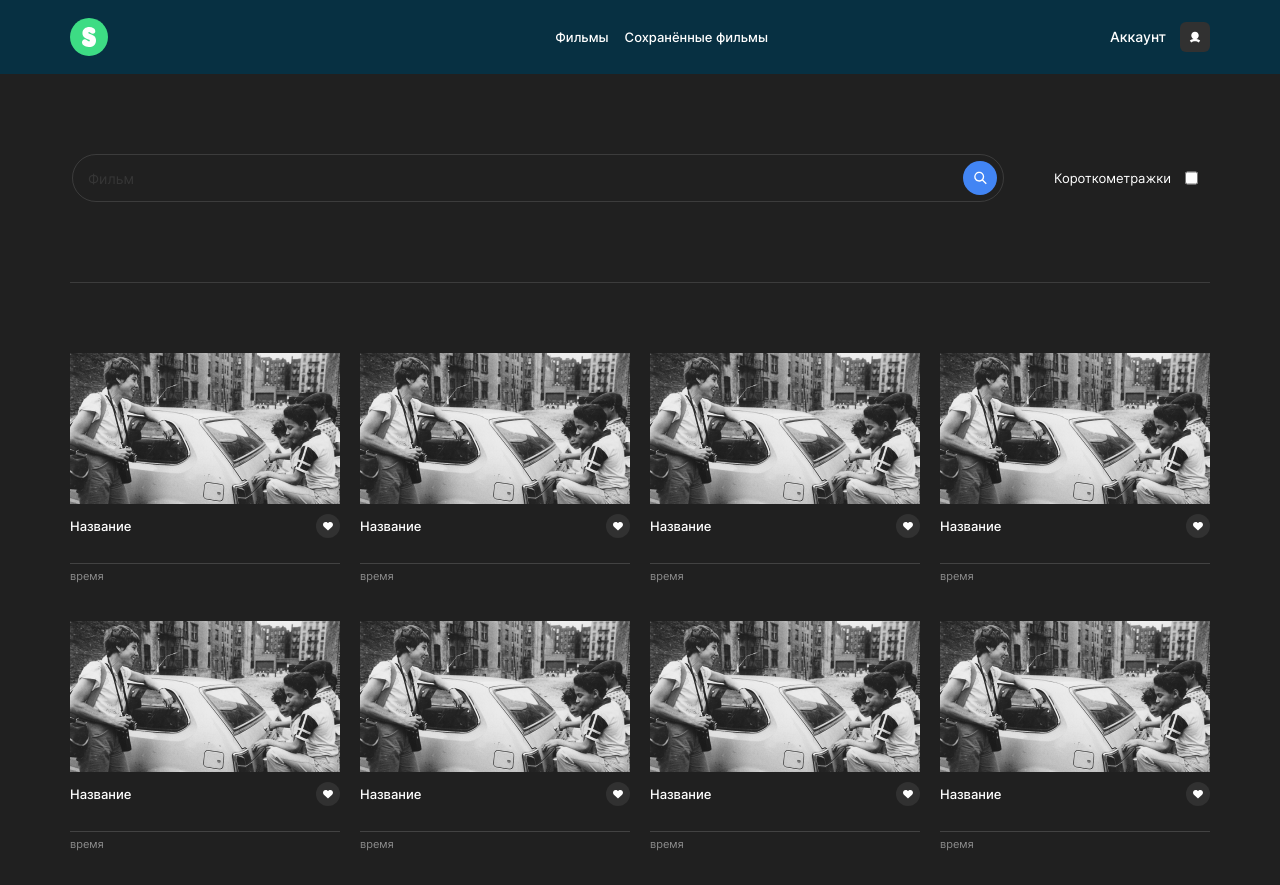
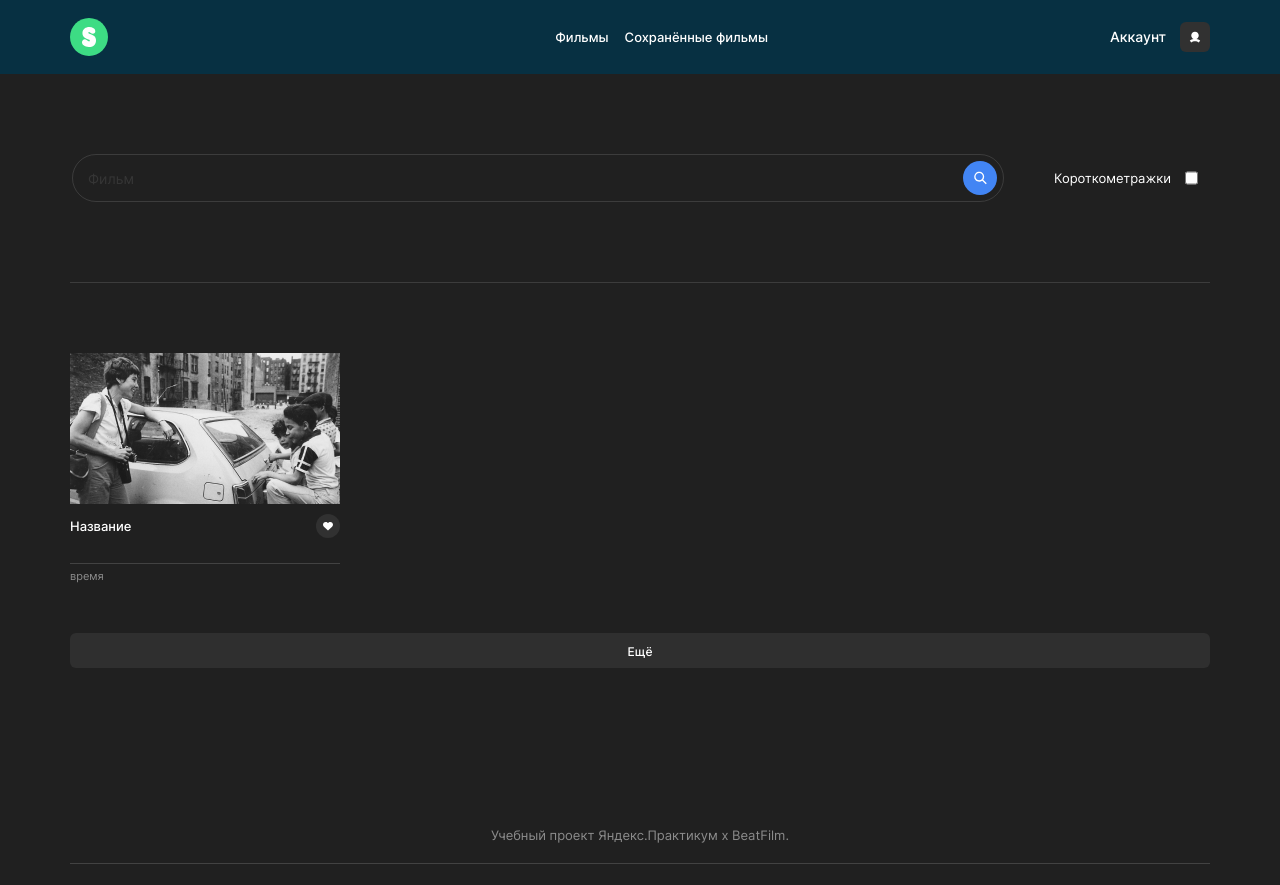
Before and after one commit to woofmgn/movies-explorer-frontend, a React (Create React App) app: page /movies in a window 1280 px wide. Shown: the top 885 px of the page. Built offline with nearby package versions, Linux system fonts and the light colour scheme.

Commit message:
feat: added SavedMovies

```diff
--- a/src/components/MoviesCard/MoviesCard.jsx
+++ b/src/components/MoviesCard/MoviesCard.jsx
@@ -1,79 +1,37 @@
-import React from 'react';
+import React, { useRef } from 'react';
+import { useLocation } from 'react-router-dom';
 import movie from '../../images/movie.png';
 import './MoviesCard.scss';
 
 const MoviesCard = () => {
+  let location = useLocation();
+
+  const hover = useRef('hover');
+
+  const onHover = () => {
+    hover.current.style.visibility = 'visible';
+  };
+
+  const onExit = () => {
+    hover.current.style.visibility = 'hidden';
+  };
+
   return (
     <>
       <li className="card">
         <img className="card__preview" src={movie} alt="превью фильма" />
-        <div className="card__wrapper">
+        <div
+          className="card__wrapper"
+          onMouseEnter={onHover}
+          onMouseLeave={onExit}
+        >
           <h5 className="card__title">Название</h5>
-          <button className="card__like-button" />
-        </div>
-        <p className="card__duration">время</p>
-      </li>
-      <li className="card">
-        <img className="card__preview" src={movie} alt="превью фильма" />
-        <div className="card__wrapper">
-          <h5 className="card__title">Название</h5>
-          <button className="card__like-button" />
-        </div>
-        <p className="card__duration">время</p>
-      </li>
-      <li className="card">
-        <img className="card__preview" src={movie} alt="превью фильма" />
-        <div className="card__wrapper">
-          <h5 className="card__title">Название</h5>
-          <button className="card__like-button" />
-        </div>
-        <p className="card__duration">время</p>
-      </li>
-      <li className="card">
-        <img className="card__preview" src={movie} alt="превью фильма" />
-        <div className="card__wrapper">
-          <h5 className="card__title">Название</h5>
-          <button className="card__like-button" />
-        </div>
-        <p className="card__duration">время</p>
-      </li>
-      <li className="card">
-        <img className="card__preview" src={movie} alt="превью фильма" />
-        <div className="card__wrapper">
-          <h5 className="card__title">Название</h5>
-          <button className="card__like-button" />
-        </div>
-        <p className="card__duration">время</p>
-      </li>
-      <li className="card">
-        <img className="card__preview" src={movie} alt="превью фильма" />
-        <div className="card__wrapper">
-          <h5 className="card__title">Название</h5>
-          <button className="card__like-button" />
-        </div>
-        <p className="card__duration">время</p>
-      </li>
-      <li className="card">
-        <img className="card__preview" src={movie} alt="превью фильма" />
-        <div className="card__wrapper">
-          <h5 className="card__title">Название</h5>
-          <button className="card__like-button" />
-        </div>
-        <p className="card__duration">время</p>
-      </li>
-      <li className="card">
-        <img className="card__preview" src={movie} alt="превью фильма" />
-        <div className="card__wrapper">
-          <h5 className="card__title">Название</h5>
-          <button className="card__like-button" />
-        </div>
-        <p className="card__duration">время</p>
-      </li>
-      <li className="card">
-        <img className="card__preview" src={movie} alt="превью фильма" />
-        <div className="card__wrapper">
-          <h5 className="card__title">Название</h5>
-          <button className="card__like-button" />
+          <button
+            ref={hover}
+            className={`card__button ${
+              location.pathname === '/movies' ? '' : 'card__button_type_remove'
+            }`}
+          />
         </div>
         <p className="card__duration">время</p>
       </li>
--- a/src/components/MoviesCard/MoviesCard.scss
+++ b/src/components/MoviesCard/MoviesCard.scss
@@ -2,6 +2,10 @@
   list-style-type: none;
   display: flex;
   flex-direction: column;
+
+  // &:hover {
+  //   cursor: pointer;
+  // }
 
   &__preview {
     padding-bottom: 10px;
@@ -23,13 +27,19 @@
     align-self: center;
   }
 
-  &__like-button {
+  &__button {
     width: 24px;
     height: 24px;
     background-image: url('../../images/like-button.svg');
     background-color: transparent;
     border: none;
     background-repeat: no-repeat;
+    cursor: pointer;
+
+    &_type_remove {
+      visibility: hidden;
+      background-image: url('../../images/remove-button.svg');
+    }
   }
 
   &__duration {
--- a/src/pages/Main/Main.jsx
+++ b/src/pages/Main/Main.jsx
@@ -8,13 +8,13 @@ import './Main.scss';
 
 const Main = () => {
   return (
-    <>
+    <main className="main">
       <Promo />
       <AboutProject />
       <Techs />
       <AboutMe />
       <Portfolio />
-    </>
+    </main>
   );
 };
 
--- a/src/pages/Movies/Movies.jsx
+++ b/src/pages/Movies/Movies.jsx
@@ -5,11 +5,11 @@ import './Movies.scss';
 
 const Movies = () => {
   return (
-    <div className="movies-page">
+    <main className="movies-page">
       <SearchForm />
       <MoviesCardList />
       <button className="more-button">Ещё</button>
-    </div>
+    </main>
   );
 };
 
--- a/src/pages/SavedMovies/SavedMovies.jsx
+++ b/src/pages/SavedMovies/SavedMovies.jsx
@@ -1,7 +1,14 @@
-import React from "react";
+import React from 'react';
+import MoviesCardList from '../../components/MoviesCardList/MoviesCardList';
+import SearchForm from '../../components/SearchForm/SearchForm';
 
 const SavedMovies = () => {
-  return <div>SavedMovies</div>;
+  return (
+    <main className="movies-page">
+      <SearchForm />
+      <MoviesCardList />
+    </main>
+  );
 };
 
 export default SavedMovies;
```
Also changed, not shown: src/images/remove-button.svg (added).
